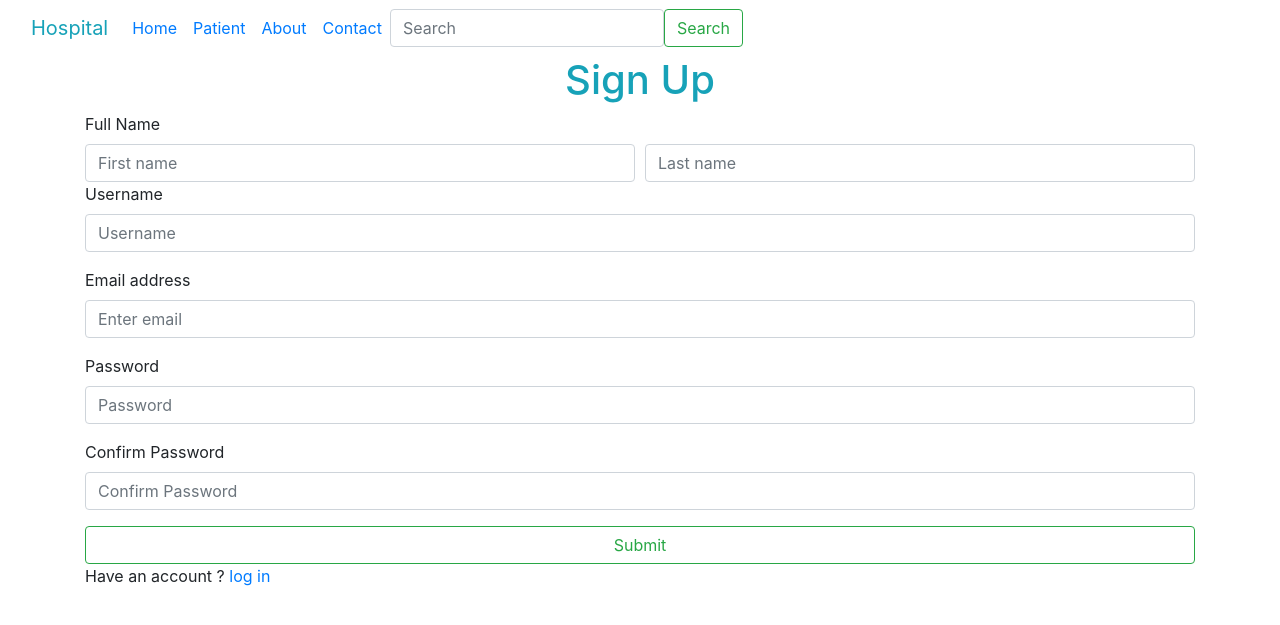
After one commit to sukhioo7/Django-Class, a Django app: page /patient/signup/ in a window 1280 px wide. The commit adds this page. Shown: the top 625 px of the page. Run offline with Django 5.2, Linux system fonts and the light colour scheme.

Commit message:
adding signup

```diff
--- /dev/null
+++ b/hospital/patient/templates/patient/signup.html
@@ -0,0 +1,80 @@
+
+<!doctype html>
+<html lang="en">
+
+<head>
+  <meta charset="utf-8">
+  <meta name="viewport" content="width=device-width, initial-scale=1">
+  <title>Signup | Patient</title>
+  <link rel="stylesheet" href="https://cdn.jsdelivr.net/npm/bootstrap@4.6.2/dist/css/bootstrap.min.css">
+  <script src="https://cdn.jsdelivr.net/npm/jquery@3.6.4/dist/jquery.slim.min.js"></script>
+  <script src="https://cdn.jsdelivr.net/npm/popper.js@1.16.1/dist/umd/popper.min.js"></script>
+  <script src="https://cdn.jsdelivr.net/npm/bootstrap@4.6.2/dist/js/bootstrap.bundle.min.js"></script>
+</head>
+
+<body>
+    {% include 'navbar.html' %}
+    <h1 class="text-center text-info">Sign Up</h1>
+    <form class="boder rounded container" method="post">
+        {% if empty_values %}
+            <div class="alert alert-danger alert-dismissible fade show" role="alert">
+            <strong>Empty Values!</strong> Please fill all the fields.
+            <button type="button" class="btn-close" data-bs-dismiss="alert" aria-label="Close"></button>
+            </div>
+        {% endif %}
+        {% if account_created %}
+            <div class="alert alert-sccess alert-dismissible fade show" role="alert">
+            <strong>Hola :)</strong> Your Account is created.
+            <button type="button" class="btn-close" data-bs-dismiss="alert" aria-label="Close"></button>
+            </div>
+        {% endif %}
+      {% csrf_token %}
+        <label for="exampleInputEmail1">Full Name</label>
+        <div class="form-row">
+            <div class="col">
+            <input type="text" class="form-control" placeholder="First name" name="first_name">
+            </div>
+            <div class="col">
+            <input type="text" class="form-control" placeholder="Last name" name="last_name">
+            </div>
+        </div>
+        <div class="form-group">
+            {% if username_exist %}
+            <div class="alert alert-danger alert-dismissible fade show" role="alert">
+            <strong>Username Exist!</strong> This Username is already taken.
+            <button type="button" class="btn-close" data-bs-dismiss="alert" aria-label="Close"></button>
+            </div>
+        {% endif %}
+          <label for="exampleInputEmail1">Username</label>
+          <input type="text" class="form-control" id="exampleInputEmail1" name="username" aria-describedby="emailHelp" placeholder="Username">
+        </div>
+        <div class="form-group">
+            {% if email_exist %}
+                <div class="alert alert-danger alert-dismissible fade show" role="alert">
+                <strong>Email Exist!</strong> This Email is already taken.
+                <button type="button" class="btn-close" data-bs-dismiss="alert" aria-label="Close"></button>
+                </div>
+            {% endif %}
+          <label for="exampleInputEmail1">Email address</label>
+          <input type="email" class="form-control" id="exampleInputEmail1" name="email" aria-describedby="emailHelp" placeholder="Enter email">
+        </div>
+        <div class="form-group">
+            {% if password_error %}
+            <div class="alert alert-danger alert-dismissible fade show" role="alert">
+              <strong>Not Matched!</strong> Password and Confirm Password Not Matched.
+              <button type="button" class="btn-close" data-bs-dismiss="alert" aria-label="Close"></button>
+            </div>
+          {% endif %}
+          <label for="exampleInputPassword1">Password</label>
+          <input type="password" class="form-control" name="password" id="exampleInputPassword1" placeholder="Password">
+        </div>
+        <div class="form-group">
+          <label for="exampleInputPassword1">Confirm Password</label>
+          <input type="password" class="form-control" name="confirm_password" id="exampleInputPassword1" placeholder="Confirm Password">
+        </div>
+        <button type="submit" class="btn btn-outline-success btn-block">Submit</button>
+        <p>Have an account ? <a href="{% url 'patient:login' %}">log in</a></p>
+      </form>
+      <script src="https://cdn.jsdelivr.net/npm/bootstrap@5.3.2/dist/js/bootstrap.bundle.min.js" integrity="sha384-C6RzsynM9kWDrMNeT87bh95OGNyZPhcTNXj1NW7RuBCsyN/o0jlpcV8Qyq46cDfL" crossorigin="anonymous"></script>
+    </body>
+    </html>
--- a/hospital/patient/urls.py
+++ b/hospital/patient/urls.py
@@ -7,6 +7,8 @@ urlpatterns = [
     path('',views.home,name='patient_home'),
     path('contact/',views.contact,name='contact'),
     path('delete/<int:id>/',views.delete,name='delete_patient'),
-    path('update/<int:id>/',views.update,name='update_patient')
+    path('update/<int:id>/',views.update,name='update_patient'),
+    path('login/',views.login,name='login'),
+    path('signup/',views.signup,name='signup')
 ]
 # www.hospial.com/patient/
--- a/hospital/patient/views.py
+++ b/hospital/patient/views.py
@@ -2,7 +2,7 @@ from django.shortcuts import render,HttpResponse,redirect
 from . import models
 import os
 from django.db.models import Q
-
+from django.contrib.auth.models import User
 # Create your views here.
 
 def home(request):
@@ -93,10 +93,58 @@ def update(request,id):
             return redirect('patient:patient_home')
         else:
             error = {
-                'empty_values':True
+                'empty_values':True,
+                'patient':patient
             }
-        return HttpResponse('Error')
+        return render(request,'patient/update.html',context=error)
     data = {
         'patient':patient
     }
     return render(request,'patient/update.html',context=data)
+
+def login(request):
+    return render(request,'patient/login.html')
+
+def signup(request):
+    if request.POST:
+        first_name = request.POST['first_name']
+        last_name = request.POST['last_name']
+        username = request.POST['username']
+        email = request.POST['email']
+        password = request.POST['password']
+        confirm_password = request.POST['confirm_password']
+
+        if all([first_name,last_name,username,email,password,confirm_password]):
+            check_username = User.objects.filter(username=username).exists()
+            check_email = User.objects.filter(email=email).exists()
+            if not(check_username):
+                if not(check_email):
+                    if password==confirm_password:
+                        user = User.objects.create(username=username,
+                                                password=password,
+                                                email=email,
+                                                first_name=first_name,
+                                                last_name=last_name)
+                        user.is_active = True
+                        user.save()
+                        msg = {
+                            'account_created':True
+                        }
+                    else:
+                        msg = {
+                            'password_error':True
+                        }
+                else:
+                    msg = {
+                        'email_exist':True
+                    }
+            else:
+                msg = {
+                    'username_exist':True
+                }
+        else:
+            msg = {
+                'empty_values':True
+            }
+        return render(request,'patient/signup.html',context=msg)
+    return render(request,'patient/signup.html')
```
Also changed, not shown: hospital/patient/templates/patient/login.html (added, +36 -0 lines), hospital/patient/templates/patient/update.html (+9 -1 lines).
